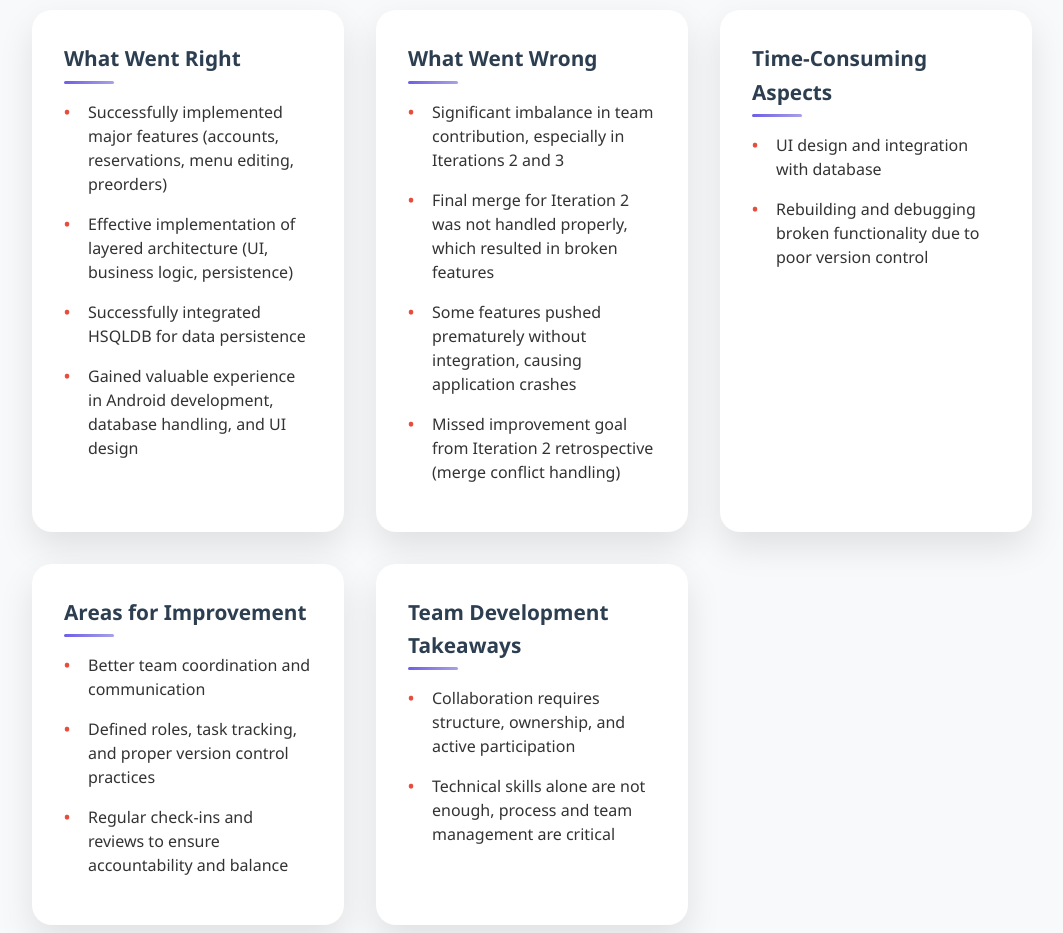
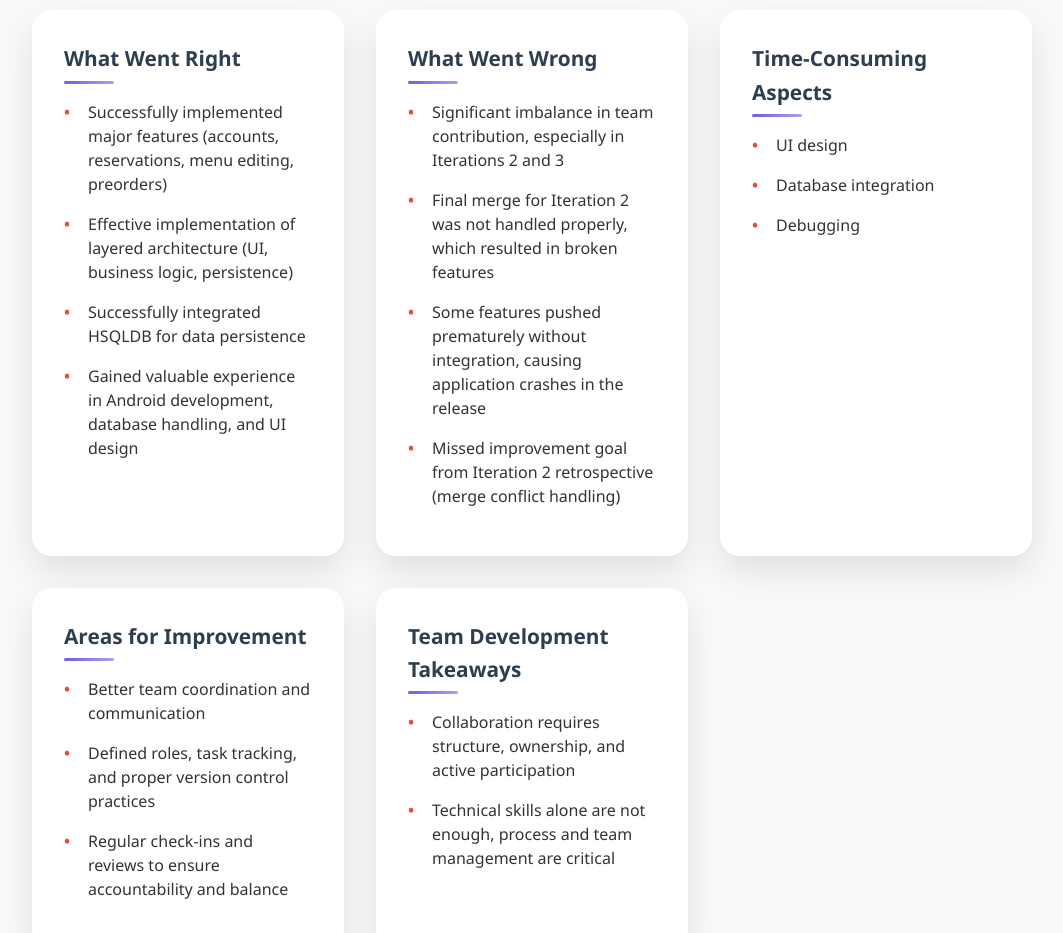
Before and after one commit to mhammam2/mhammam2.github.io, a plain HTML site: page index.html in a window 1280 px wide. Shown: the part 4820-5753 px from the top of the page, without its empty margins (108-1171 px from the left). Drawn offline with Linux system fonts and the light colour scheme.

Commit message:
updated Postmortem

```diff
--- a/index.html
+++ b/index.html
@@ -428,15 +428,16 @@
                         <ul>
                             <li>Significant imbalance in team contribution, especially in Iterations 2 and 3</li>
                             <li>Final merge for Iteration 2 was not handled properly, which resulted in broken features</li>
-                            <li>Some features pushed prematurely without integration, causing application crashes</li>
+                            <li>Some features pushed prematurely without integration, causing application crashes in the release</li>
                             <li>Missed improvement goal from Iteration 2 retrospective (merge conflict handling)</li>
                         </ul>
                     </div>
                     <div class="postmortem-card">
                         <h3>Time-Consuming Aspects</h3>
                         <ul>
-                            <li>UI design and integration with database</li>
-                            <li>Rebuilding and debugging broken functionality due to poor version control</li>
+                            <li>UI design</li>
+                            <li>Database integration</li>
+                            <li>Debugging</li>
                         </ul>
                     </div>
                     <div class="postmortem-card">
```
